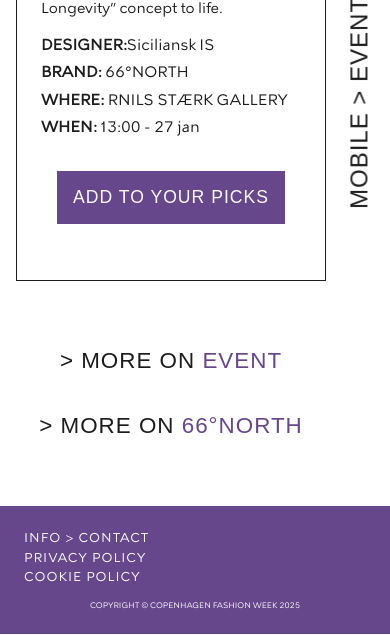
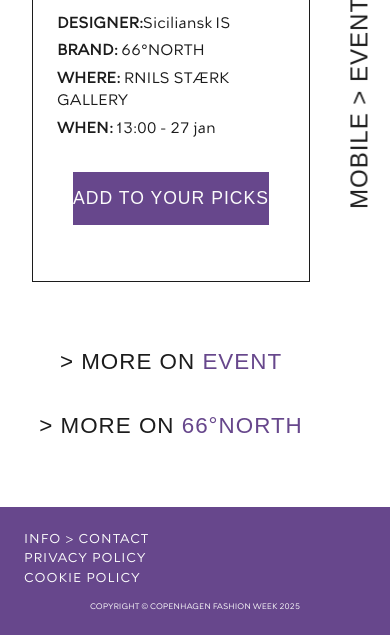
Before and after one commit to cody778/CPHFW, a plain HTML site: page Events [MOBILE]/events-design.html in a window 390 px wide. Shown: the part 702-1337 px from the top of the page. Drawn offline with Linux system fonts and the light colour scheme.

Commit message:
fixed mobile

```diff
--- a/Events [MOBILE]/events-design.html
+++ b/Events [MOBILE]/events-design.html
@@ -26,7 +26,7 @@
       <div></div><div></div><div></div>
     </div>
   </header>
-
+<div class="mobile-event-content">
   <!-- TITLE BOX -->
   <div class="event-title-box">
     <h1>Design meets sustainability</h1>
@@ -66,7 +66,7 @@
 Its offerings blend rugged functionality and everyday urban wear, built on a circular sustainability ethos and a claim to durability lots of brands only talk about.
     </div>
     </div>
-
+</div>
   <!-- FOOTER -->
   <div class="footer">
     <a href="#">INFO &gt; CONTACT</a>
--- a/stylesheet.css
+++ b/stylesheet.css
@@ -877,7 +877,13 @@ a .test-QR{
     }
 
 /*=============================  Mobile Individual Event Content setup ==========================================*/
-
+  .mobile-event-content {
+    width: 100%;
+    max-width: 400px; /* matches the mobile event look */
+    margin: 0 auto;
+    padding: 0 1rem;
+    box-sizing: border-box;
+}
 
     .event-title-box {
       position: relative;
```
